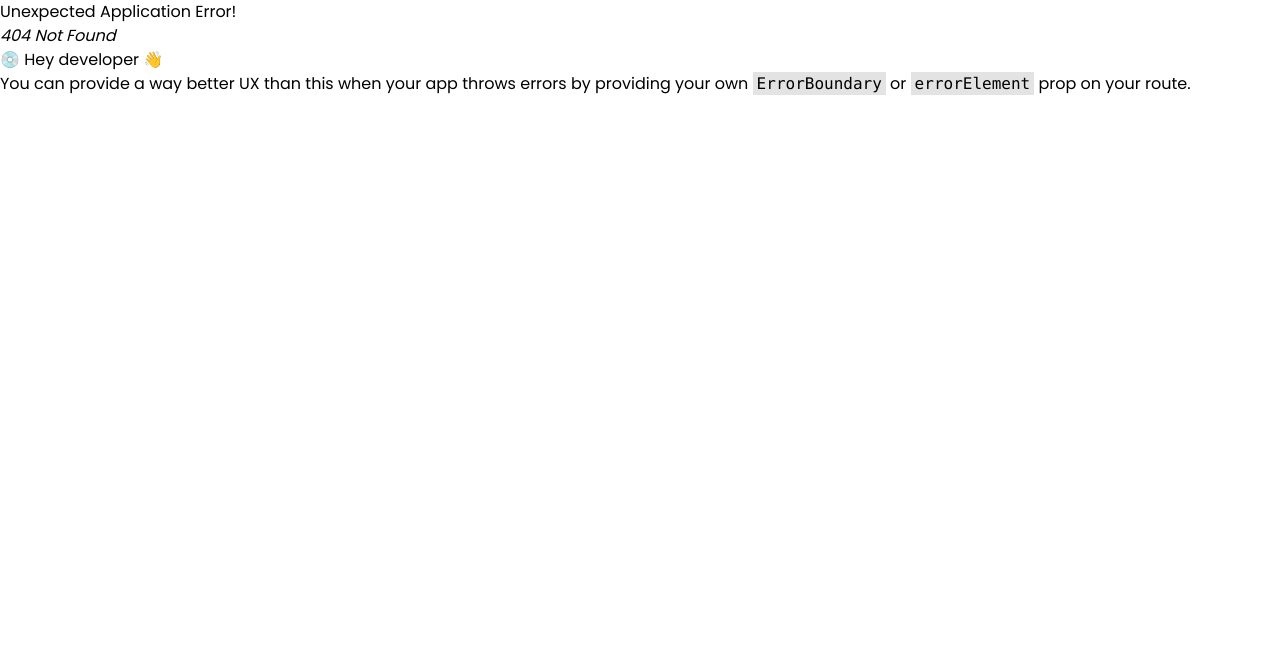
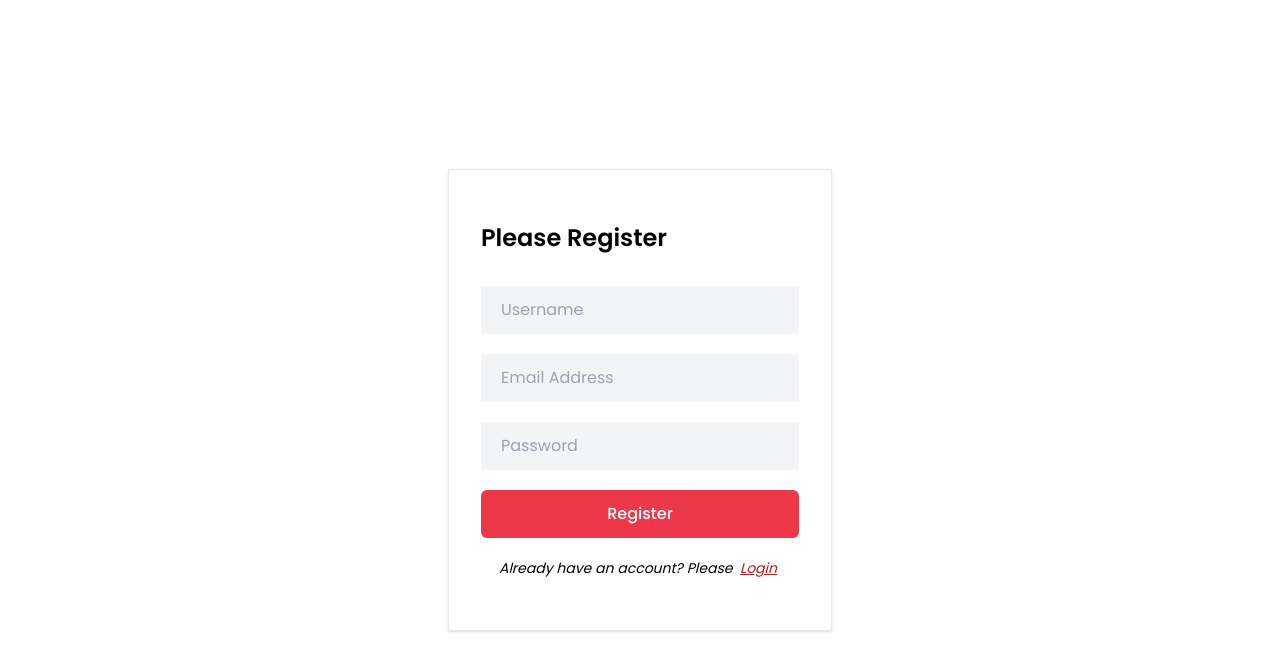
Before and after one commit to idlakshan/Gentlemans-Choice-Frontend, a React (Vite) app: page /register in a window 1280 px wide. Before the commit this address had no page. Shown: the top 670 px of the page. Built offline with nearby package versions, Linux system fonts and the light colour scheme.

Commit message:
feat: add login and register components

```diff
--- /dev/null
+++ b/src/components/Login.jsx
@@ -0,0 +1,40 @@
+import React, { useState } from 'react'
+import { Link } from 'react-router-dom';
+
+const Login = () => {
+    const [message, setMessage] = useState("");
+    const [email, setEmail] = useState("");
+    const [password, setPassword] = useState("")
+
+    const handleLogin = async (e) => {
+        e.preventDefault();
+        const data = {
+            email,
+            password
+        }
+        console.log(data);
+    }
+
+
+    return (
+        <section className='h-screen flex items-center justify-center'>
+            <div className='max-w-sm border shadow bg-white mx-auto p-8'>
+                <h2 className='text-2xl font-semibold pt-5'>Please Login</h2>
+                <form onSubmit={handleLogin} className='space-y-5 max-w-sm mx-auto pt-8'>
+                    <input onChange={(e)=>setEmail(e.target.value)} className='w-full bg-gray-100 focus:outline-none px-5 py-3' type="email" name='email' id='email' placeholder='Email Address' required />
+                    <input onChange={(e)=>setPassword(e.target.value)}  className='w-full bg-gray-100 focus:outline-none px-5 py-3' type="password" name='password' id='password' placeholder='Password' required />
+                    {
+                        message && <p className='text-red-500'>{message}</p>
+                    }
+
+                    <button type='submit' className='w-full mt-5 bg-primary text-white hover:bg-indigo-500 font-medium py-3 rounded-md'>Login</button>
+                </form>
+
+                <p className='my-5 italic text-sm text-center'>Don't have an account? <Link className='text-red-700 px-1 underline' to="/register">Register</Link> here.</p>
+            </div>
+
+        </section>
+    )
+}
+
+export default Login
--- /dev/null
+++ b/src/components/Register.jsx
@@ -0,0 +1,43 @@
+import React, { useState } from 'react'
+import { Link } from 'react-router-dom';
+
+const Register = () => {
+
+    const [message, setMessage] = useState("");
+    const [username, setUsername] = useState("")
+    const [email, setEmail] = useState("");
+    const [password, setPassword] = useState("")
+
+    const handleRegister = async (e) => {
+        e.preventDefault();
+        const data = {
+            username,
+            email,
+            password
+        }
+        console.log(data);
+    }
+
+    return (
+        <section className='h-screen flex items-center justify-center'>
+            <div className='max-w-sm border shadow bg-white mx-auto p-8'>
+                <h2 className='text-2xl font-semibold pt-5'>Please Register</h2>
+                <form onSubmit={handleRegister} className='space-y-5 max-w-sm mx-auto pt-8'>
+                <input onChange={(e) => setUsername(e.target.value)} className='w-full bg-gray-100 focus:outline-none px-5 py-3' type="text" name='username' id='username' placeholder='Username ' required />
+                    <input onChange={(e) => setEmail(e.target.value)} className='w-full bg-gray-100 focus:outline-none px-5 py-3' type="email" name='email' id='email' placeholder='Email Address' required />
+                    <input onChange={(e) => setPassword(e.target.value)} className='w-full bg-gray-100 focus:outline-none px-5 py-3' type="password" name='password' id='password' placeholder='Password' required />
+                    {
+                        message && <p className='text-red-500'>{message}</p>
+                    }
+
+                    <button type='submit' className='w-full mt-5 bg-primary text-white hover:bg-indigo-500 font-medium py-3 rounded-md'>Register</button>
+                </form>
+
+                <p className='my-5 italic text-sm text-center'>Already have an account? Please <Link className='text-red-700 px-1 underline' to="/login">Login</Link></p>
+            </div>
+
+        </section>
+    )
+}
+
+export default Register
```
Also changed, not shown: src/routers/router.jsx (+10 -0 lines).
